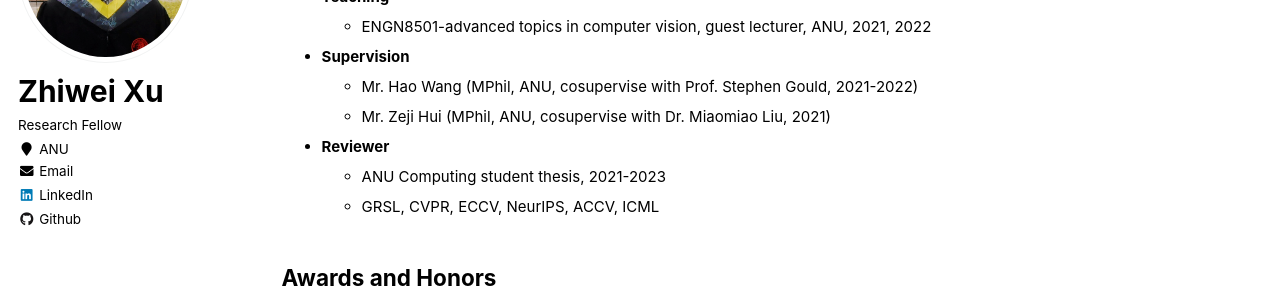
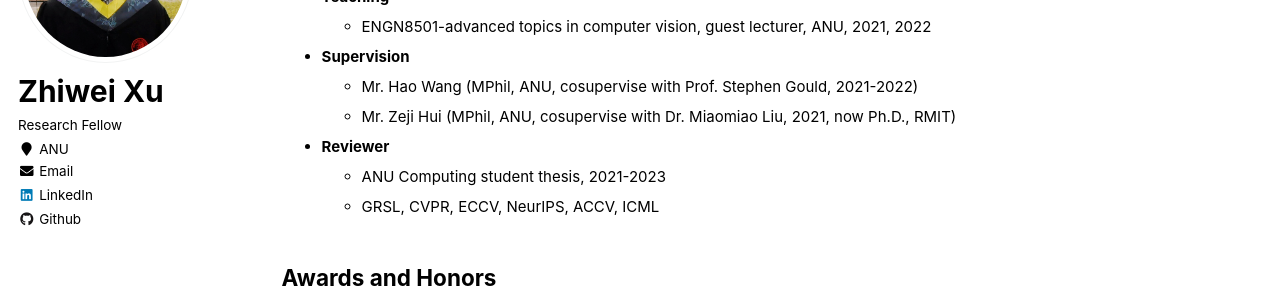
Before and after one commit to zwxu064/zwxu064.github.io, a Jekyll site: the page built from _pages/about.html, in a window 1280 px wide and 900 px high, scrolled down 3474 px. Shown: the part 153-453 px from the top of the window. Built offline with Jekyll 4.4.1, drawn with Linux system fonts in a browser that asks for light colours.

Commit message:
Update about.html

```diff
--- a/_pages/about.html
+++ b/_pages/about.html
@@ -206,7 +206,7 @@ redirect_from:
     <li><div><strong>Supervision</strong>
       <ul>
 	<li><div>Mr. Hao Wang (MPhil, ANU, cosupervise with Prof. Stephen Gould, 2021-2022)</div>
-	<li><div>Mr. Zeji Hui (MPhil, ANU, cosupervise with Dr. Miaomiao Liu, 2021)</div>
+	<li><div>Mr. Zeji Hui (MPhil, ANU, cosupervise with Dr. Miaomiao Liu, 2021, now Ph.D., RMIT)</div>
       </ul>
 
     <li><div><strong>Reviewer</strong>
```
